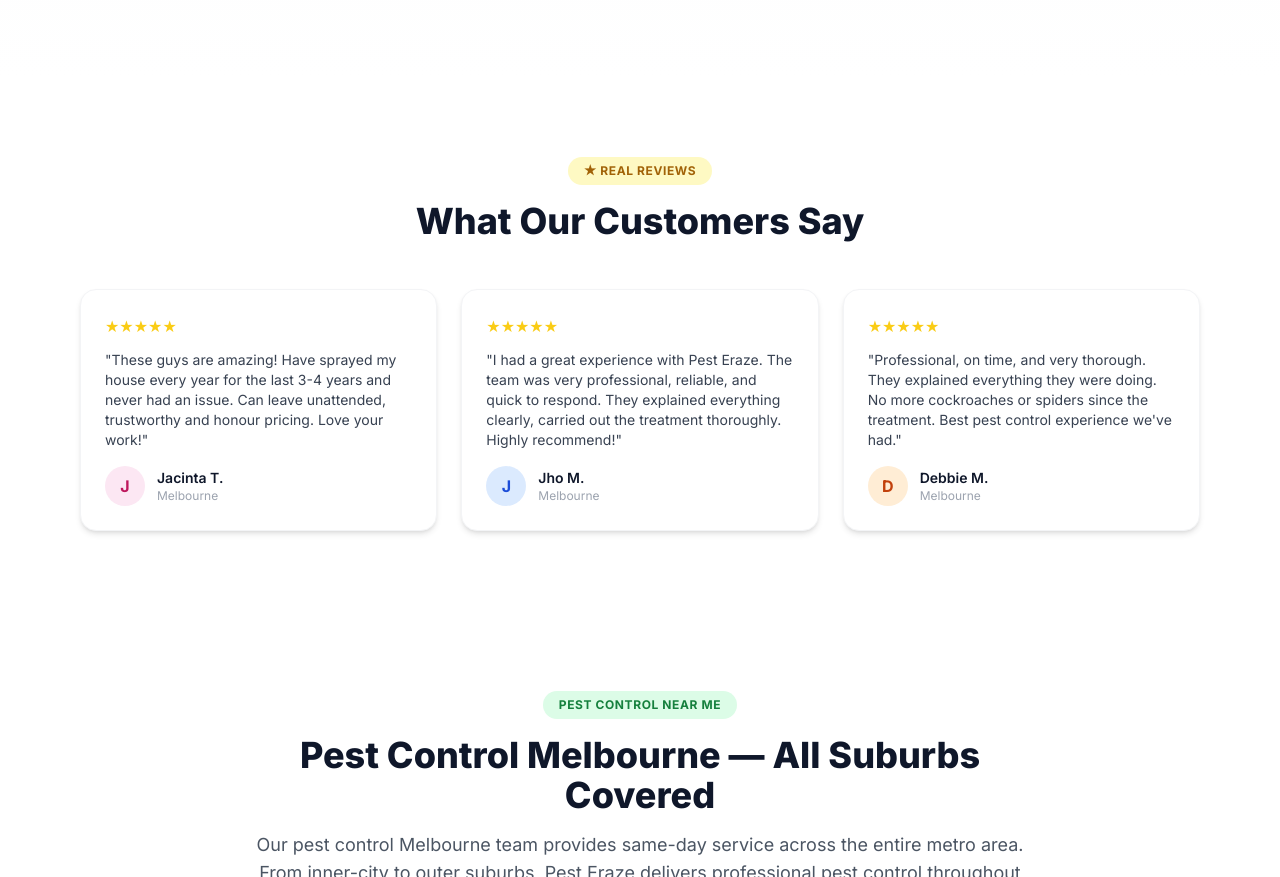
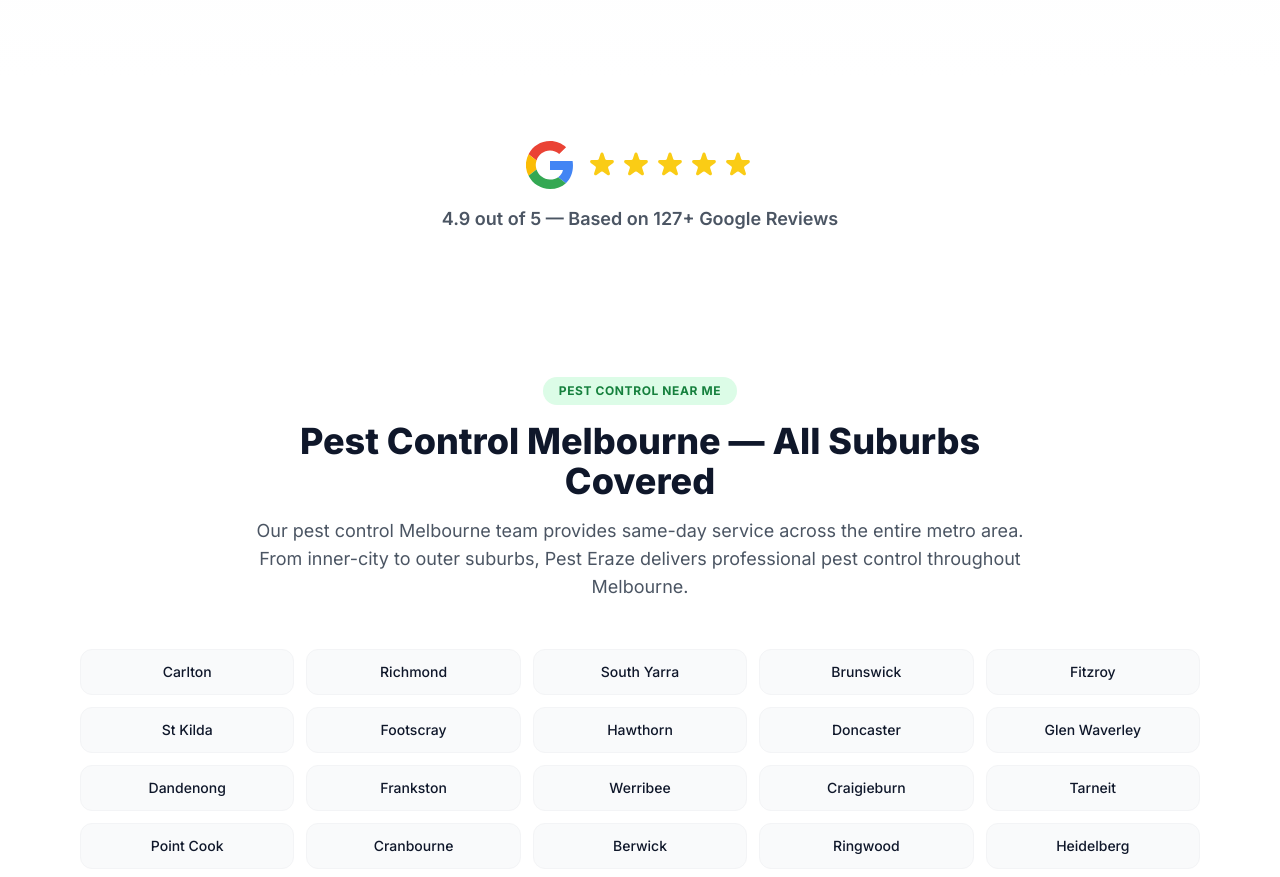
Before and after one commit to alexturkmani/pest-eraze-landing-pages, a website: page general-pest-control.html in a window 1280 px wide. Shown: the part 4348-5225 px from the top of the page. Drawn offline with nearby package versions, Linux system fonts and the light colour scheme.

Commit message:
Replace review cards with Google G logo + 5 stars badge

```diff
--- a/general-pest-control.html
+++ b/general-pest-control.html
@@ -419,28 +419,27 @@ body{font-family:'Inter',system-ui,sans-serif;overflow-x:hidden}
 </section>
 
 <!-- Reviews -->
-<section class="py-20 bg-white">
-  <div class="max-w-6xl mx-auto px-4">
-    <div class="text-center max-w-3xl mx-auto mb-12 reveal">
-      <span class="inline-block bg-yellow-100 text-yellow-700 text-xs font-bold px-4 py-1.5 rounded-full mb-4 uppercase tracking-wider">&#9733; Real Reviews</span>
-      <h2 class="text-3xl md:text-4xl font-extrabold text-brand-900 mb-4">What Our Customers Say</h2>
-    </div>
-    <div class="grid md:grid-cols-3 gap-6">
-      <div class="reveal bg-white rounded-2xl p-6 shadow-md border border-gray-100">
-        <div class="flex items-center gap-1 text-yellow-400 mb-3">&#9733;&#9733;&#9733;&#9733;&#9733;</div>
-        <p class="text-gray-700 text-sm mb-4">"These guys are amazing! Have sprayed my house every year for the last 3-4 years and never had an issue. Can leave unattended, trustworthy and honour pricing. Love your work!"</p>
-        <div class="flex items-center gap-3"><div class="w-10 h-10 bg-pink-100 rounded-full flex items-center justify-center font-bold text-pink-700">J</div><div><div class="font-semibold text-brand-900 text-sm">Jacinta T.</div><div class="text-gray-400 text-xs">Melbourne</div></div></div>
+<section class="py-16 bg-white">
+  <div class="max-w-4xl mx-auto px-4 reveal">
+    <div class="flex flex-col items-center justify-center gap-4">
+      <div class="flex items-center gap-3">
+        <!-- Google G Logo -->
+        <svg class="w-12 h-12" viewBox="0 0 48 48">
+          <path fill="#EA4335" d="M24 9.5c3.54 0 6.71 1.22 9.21 3.6l6.85-6.85C35.9 2.38 30.47 0 24 0 14.62 0 6.51 5.38 2.56 13.22l7.98 6.19C12.43 13.72 17.74 9.5 24 9.5z"/>
+          <path fill="#4285F4" d="M46.98 24.55c0-1.57-.15-3.09-.38-4.55H24v9.02h12.94c-.58 2.96-2.26 5.48-4.78 7.18l7.73 6c4.51-4.18 7.09-10.36 7.09-17.65z"/>
+          <path fill="#FBBC05" d="M10.53 28.59a14.5 14.5 0 010-9.18l-7.98-6.19a24.003 24.003 0 000 21.56l7.98-6.19z"/>
+          <path fill="#34A853" d="M24 48c6.48 0 11.93-2.13 15.89-5.81l-7.73-6c-2.15 1.45-4.92 2.3-8.16 2.3-6.26 0-11.57-4.22-13.47-9.91l-7.98 6.19C6.51 42.62 14.62 48 24 48z"/>
+        </svg>
+        <!-- 5 Stars -->
+        <div class="flex items-center gap-0.5">
+          <svg class="w-8 h-8 text-yellow-400" fill="currentColor" viewBox="0 0 20 20"><path d="M9.049 2.927c.3-.921 1.603-.921 1.902 0l1.07 3.292a1 1 0 00.95.69h3.462c.969 0 1.371 1.24.588 1.81l-2.8 2.034a1 1 0 00-.364 1.118l1.07 3.292c.3.921-.755 1.688-1.54 1.118l-2.8-2.034a1 1 0 00-1.175 0l-2.8 2.034c-.784.57-1.838-.197-1.539-1.118l1.07-3.292a1 1 0 00-.364-1.118L2.98 8.72c-.783-.57-.38-1.81.588-1.81h3.461a1 1 0 00.951-.69l1.07-3.292z"/></svg>
+          <svg class="w-8 h-8 text-yellow-400" fill="currentColor" viewBox="0 0 20 20"><path d="M9.049 2.927c.3-.921 1.603-.921 1.902 0l1.07 3.292a1 1 0 00.95.69h3.462c.969 0 1.371 1.24.588 1.81l-2.8 2.034a1 1 0 00-.364 1.118l1.07 3.292c.3.921-.755 1.688-1.54 1.118l-2.8-2.034a1 1 0 00-1.175 0l-2.8 2.034c-.784.57-1.838-.197-1.539-1.118l1.07-3.292a1 1 0 00-.364-1.118L2.98 8.72c-.783-.57-.38-1.81.588-1.81h3.461a1 1 0 00.951-.69l1.07-3.292z"/></svg>
+          <svg class="w-8 h-8 text-yellow-400" fill="currentColor" viewBox="0 0 20 20"><path d="M9.049 2.927c.3-.921 1.603-.921 1.902 0l1.07 3.292a1 1 0 00.95.69h3.462c.969 0 1.371 1.24.588 1.81l-2.8 2.034a1 1 0 00-.364 1.118l1.07 3.292c.3.921-.755 1.688-1.54 1.118l-2.8-2.034a1 1 0 00-1.175 0l-2.8 2.034c-.784.57-1.838-.197-1.539-1.118l1.07-3.292a1 1 0 00-.364-1.118L2.98 8.72c-.783-.57-.38-1.81.588-1.81h3.461a1 1 0 00.951-.69l1.07-3.292z"/></svg>
+          <svg class="w-8 h-8 text-yellow-400" fill="currentColor" viewBox="0 0 20 20"><path d="M9.049 2.927c.3-.921 1.603-.921 1.902 0l1.07 3.292a1 1 0 00.95.69h3.462c.969 0 1.371 1.24.588 1.81l-2.8 2.034a1 1 0 00-.364 1.118l1.07 3.292c.3.921-.755 1.688-1.54 1.118l-2.8-2.034a1 1 0 00-1.175 0l-2.8 2.034c-.784.57-1.838-.197-1.539-1.118l1.07-3.292a1 1 0 00-.364-1.118L2.98 8.72c-.783-.57-.38-1.81.588-1.81h3.461a1 1 0 00.951-.69l1.07-3.292z"/></svg>
+          <svg class="w-8 h-8 text-yellow-400" fill="currentColor" viewBox="0 0 20 20"><path d="M9.049 2.927c.3-.921 1.603-.921 1.902 0l1.07 3.292a1 1 0 00.95.69h3.462c.969 0 1.371 1.24.588 1.81l-2.8 2.034a1 1 0 00-.364 1.118l1.07 3.292c.3.921-.755 1.688-1.54 1.118l-2.8-2.034a1 1 0 00-1.175 0l-2.8 2.034c-.784.57-1.838-.197-1.539-1.118l1.07-3.292a1 1 0 00-.364-1.118L2.98 8.72c-.783-.57-.38-1.81.588-1.81h3.461a1 1 0 00.951-.69l1.07-3.292z"/></svg>
+        </div>
       </div>
-      <div class="reveal bg-white rounded-2xl p-6 shadow-md border border-gray-100" style="transition-delay:.1s">
-        <div class="flex items-center gap-1 text-yellow-400 mb-3">&#9733;&#9733;&#9733;&#9733;&#9733;</div>
-        <p class="text-gray-700 text-sm mb-4">"I had a great experience with Pest Eraze. The team was very professional, reliable, and quick to respond. They explained everything clearly, carried out the treatment thoroughly. Highly recommend!"</p>
-        <div class="flex items-center gap-3"><div class="w-10 h-10 bg-blue-100 rounded-full flex items-center justify-center font-bold text-blue-700">J</div><div><div class="font-semibold text-brand-900 text-sm">Jho M.</div><div class="text-gray-400 text-xs">Melbourne</div></div></div>
-      </div>
-      <div class="reveal bg-white rounded-2xl p-6 shadow-md border border-gray-100" style="transition-delay:.2s">
-        <div class="flex items-center gap-1 text-yellow-400 mb-3">&#9733;&#9733;&#9733;&#9733;&#9733;</div>
-        <p class="text-gray-700 text-sm mb-4">"Professional, on time, and very thorough. They explained everything they were doing. No more cockroaches or spiders since the treatment. Best pest control experience we've had."</p>
-        <div class="flex items-center gap-3"><div class="w-10 h-10 bg-orange-100 rounded-full flex items-center justify-center font-bold text-orange-700">D</div><div><div class="font-semibold text-brand-900 text-sm">Debbie M.</div><div class="text-gray-400 text-xs">Melbourne</div></div></div>
-      </div>
+      <p class="text-gray-600 text-lg font-semibold">4.9 out of 5 &mdash; Based on 127+ Google Reviews</p>
     </div>
   </div>
 </section>
```
